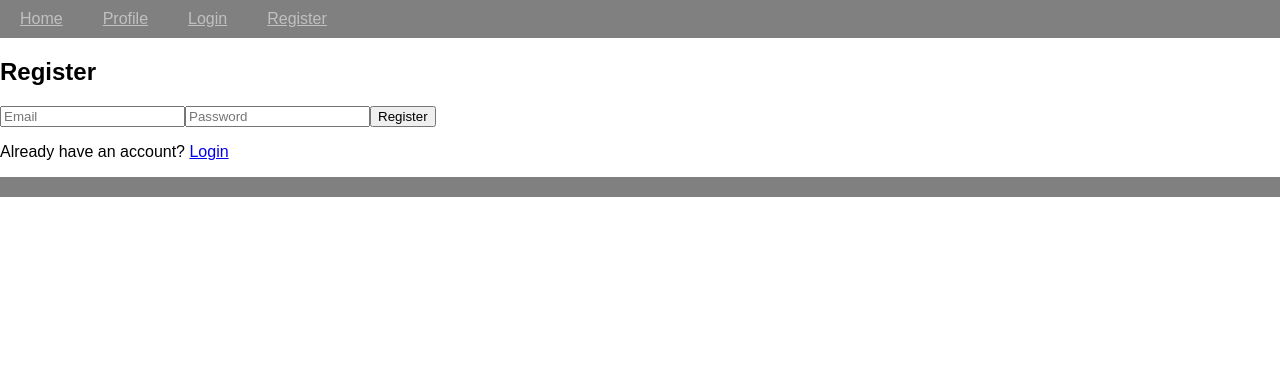
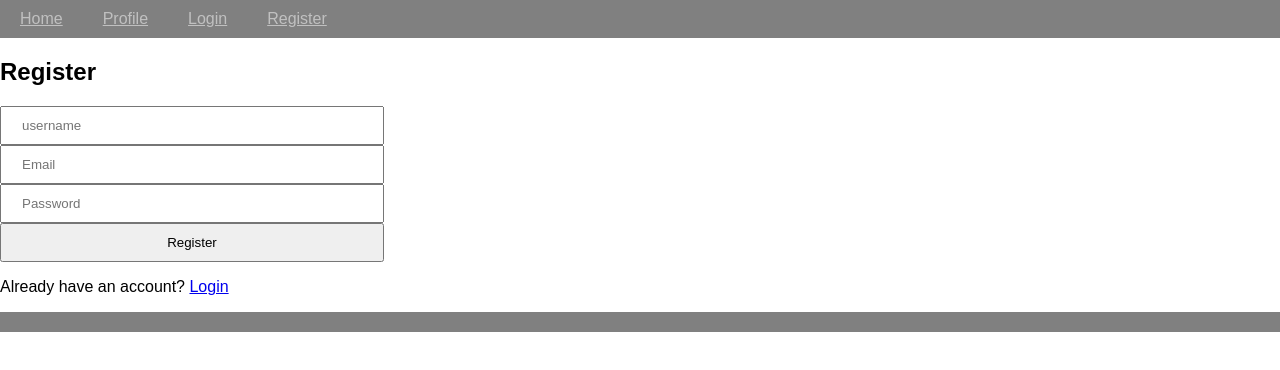
Before and after one commit to sajjadabd/newsapi-frontend, a React app: page /register in a window 1280 px wide. Shown: the top 370 px of the page. Built offline with nearby package versions, Linux system fonts and the light colour scheme; the HTML template or start-up script is replaced by a standard one.

Commit message:
style form elements

```diff
--- /dev/null
+++ b/src/components/Form/Button.tsx
@@ -0,0 +1,8 @@
+import styled from 'styled-components';
+
+
+const Button = styled.button`
+  padding : 10px 20px;
+`
+
+export default Button;
--- /dev/null
+++ b/src/components/Form/Form.tsx
@@ -0,0 +1,15 @@
+import { StyledForm } from "./StyledForm"
+
+interface Props {
+  children: React.ReactNode; // Specify the type for the 'children' prop
+}
+
+const Form : React.FC<Props> = ({children}) => {
+  return (
+    <StyledForm>
+      {children}
+    </StyledForm>
+  )
+}
+
+export default Form
--- /dev/null
+++ b/src/components/Form/Input.tsx
@@ -0,0 +1,13 @@
+import styled from 'styled-components';
+
+const Input = styled.input.attrs(props => ({
+  type: 'text', // Set the input type
+  placeholder: props.placeholder || 'Enter text', // Default placeholder
+  value: props.value || '', // Default value
+}))`
+  /* Define your styling here */
+  padding : 10px 20px;
+  outline : none;
+`;
+
+export default Input;
--- /dev/null
+++ b/src/components/Form/StyledForm.tsx
@@ -0,0 +1,7 @@
+import styled from 'styled-components';
+
+export const StyledForm = styled.form`
+  display : flex;
+  flex-direction : column;
+  width : 30%;
+`;
--- a/src/pages/Auth/Login.tsx
+++ b/src/pages/Auth/Login.tsx
@@ -1,6 +1,9 @@
 import { useState } from 'react';
 import { Link } from 'react-router-dom';
 import axios from 'axios';
+import Form from '../../components/Form/Form';
+import Input from '../../components/Form/Input';
+import Button from '../../components/Form/Button';
 
 function Login() {
   const [email, setEmail] = useState('');
@@ -16,13 +19,13 @@ function Login() {
   };
 
   return (
-    <div>
+    <Form>
       <h2>Login</h2>
-      <input type="email" value={email} onChange={(e) => setEmail(e.target.value)} placeholder="Email" />
-      <input type="password" value={password} onChange={(e) => setPassword(e.target.value)} placeholder="Password" />
-      <button onClick={handleLogin}>Login</button>
+      <Input type="email" value={email} onChange={(e) => setEmail(e.target.value)} placeholder="Email" />
+      <Input type="password" value={password} onChange={(e) => setPassword(e.target.value)} placeholder="Password" />
+      <Button onClick={handleLogin}>Login</Button>
       <p>Don't have an account? <Link to="/register">Register</Link></p>
-    </div>
+    </Form>
   );
 }
 
--- a/src/pages/Auth/Register.tsx
+++ b/src/pages/Auth/Register.tsx
@@ -1,6 +1,12 @@
 import { useState } from 'react';
 import { Link } from 'react-router-dom';
 import axios from 'axios';
+import Form from '../../components/Form/Form';
+import Input from '../../components/Form/Input';
+import Button from '../../components/Form/Button';
+
+
+
 
 function Register() {
 
@@ -24,13 +30,14 @@ function Register() {
   };
 
   return (
-    <div>
+    <Form>
       <h2>Register</h2>
-      <input type="email" value={email} onChange={(e) => setEmail(e.target.value)} placeholder="Email" />
-      <input type="password" value={password} onChange={(e) => setPassword(e.target.value)} placeholder="Password" />
-      <button onClick={handleRegister}>Register</button>
+      <Input type="text" value={email} onChange={(e) => setUsername(e.target.value)} placeholder="username" />
+      <Input type="email" value={email} onChange={(e) => setEmail(e.target.value)} placeholder="Email" />
+      <Input type="password" value={password} onChange={(e) => setPassword(e.target.value)} placeholder="Password" />
+      <Button onClick={handleRegister}>Register</Button>
       <p>Already have an account? <Link to="/login">Login</Link></p>
-    </div>
+    </Form>
   );
 }
 
```
